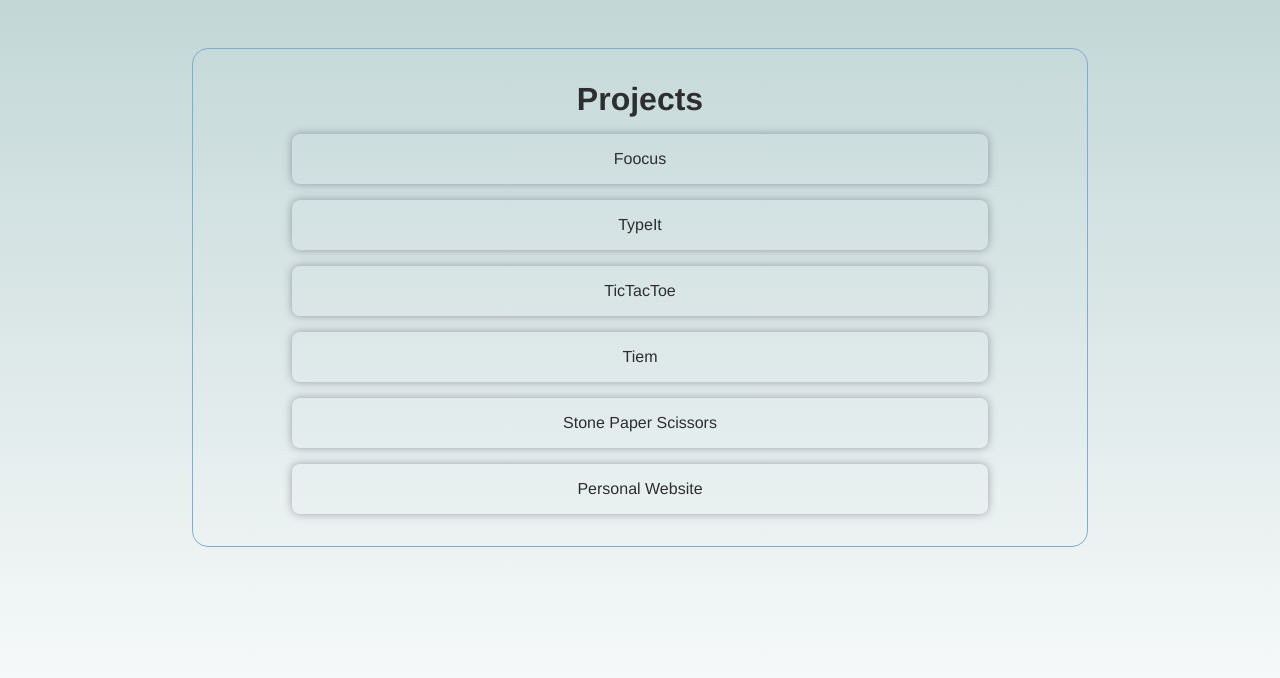
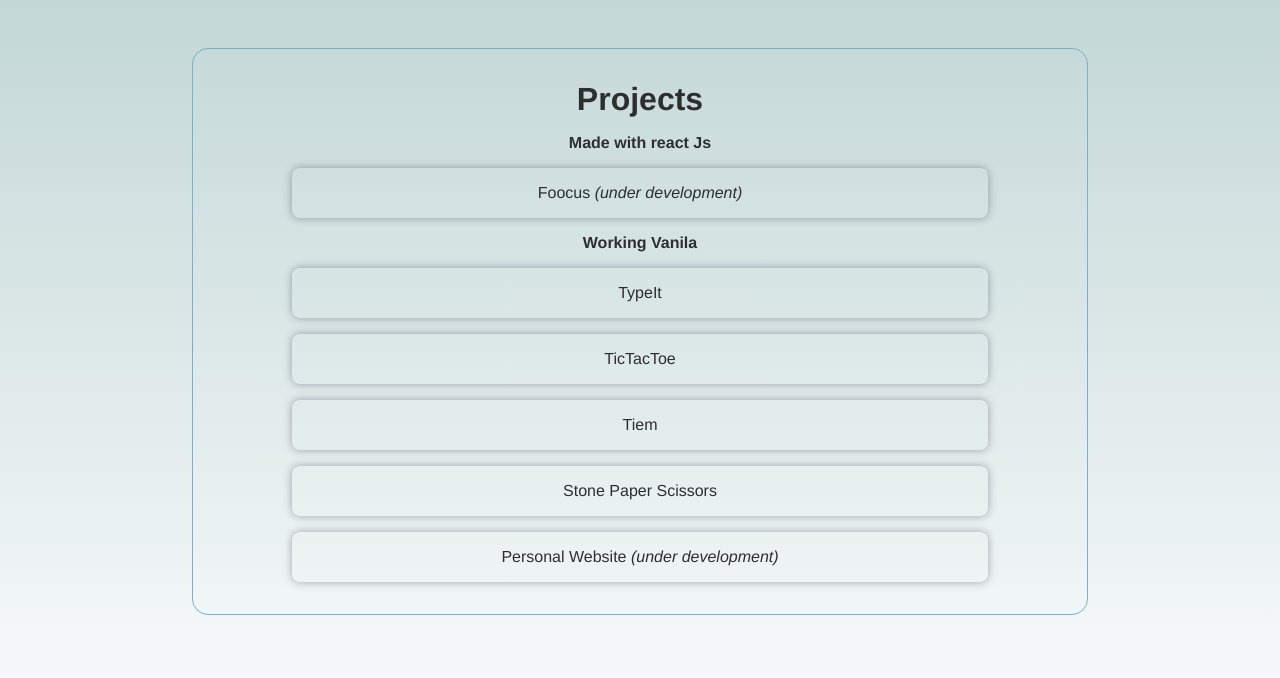
Before and after one commit to Mr-okey/Resume, a plain HTML site: page projects.html in a window 1280 px wide. Drawn offline with Linux system fonts and the light colour scheme.

Commit message:
minor changes

```diff
--- a/projects.html
+++ b/projects.html
@@ -54,12 +54,14 @@
         <div id="project-container">
             <div id="projects">
                 <h1>Projects</h1>
-                <a href="https://github.com/Mr-okey/foocus" target="_blank" class="project">Foocus</a>
+                <b>Made with react Js</b>
+                <a href="https://github.com/Mr-okey/foocus" target="_blank" class="project">Foocus<i> (under development)</i></a>
+                <b>Working Vanila</b>
                 <a href="https://tipeit.netlify.app/" target="_blank" class="project">TypeIt</a>
                 <a href="https://mr-okey.github.io/TicTacToe" target="_blank" class="project">TicTacToe</a>
                 <a href="https://mr-okey.github.io/tiem" target="_blank" class="project">Tiem</a>
                 <a href="https://mr-okey.github.io/stonePaperScissor/" target="_blank" class="project">Stone Paper Scissors</a>
-                <a href="https://mr-okey.github.io" target="_blank" class="project">Personal Website</a>
+                <a href="https://mr-okey.github.io" target="_blank" class="project">Personal Website <i> (under development)</i> </a>
             </div>
         </div>
     </div>
```
Also changed, not shown: index.html (+6 -6 lines).
